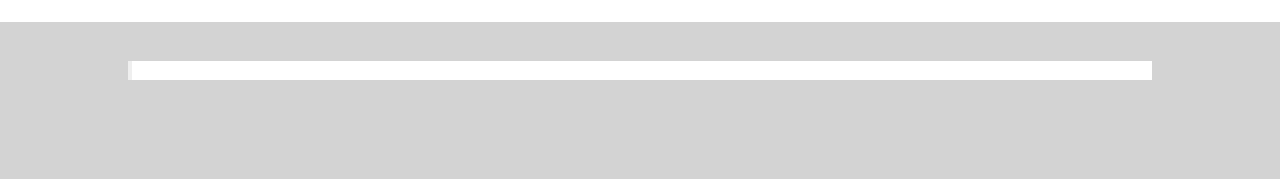
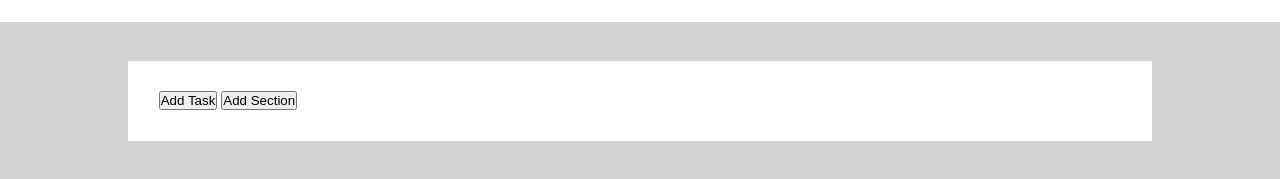
Before and after one commit to Dandav2923/html-css-toboolist, a plain HTML site: page index.html in a window 1280 px wide. Shown: the part 79-258 px from the top of the page. Drawn offline with Linux system fonts and the light colour scheme.

Commit message:
ticket hotwell

```diff
--- a/css/style.css
+++ b/css/style.css
@@ -37,3 +37,10 @@ header img {
     margin: 3% auto;
     background-color: white;
 }
+
+
+
+.section-head {
+    padding: 3%;
+    border-bottom: 2px lightgray solid;
+}
--- a/index.html
+++ b/index.html
@@ -13,8 +13,9 @@
         <h1>Toboolist</h1>
     </header>
     <main class="conteiner-main">
-        <section>
-            <input type="button" name="task" id="task">
+        <section class="section-head">
+            <button class="add-task"> Add Task </button>
+            <button class="add-section"> Add Section </button>
         </section>
     </main>
 </body>
```
